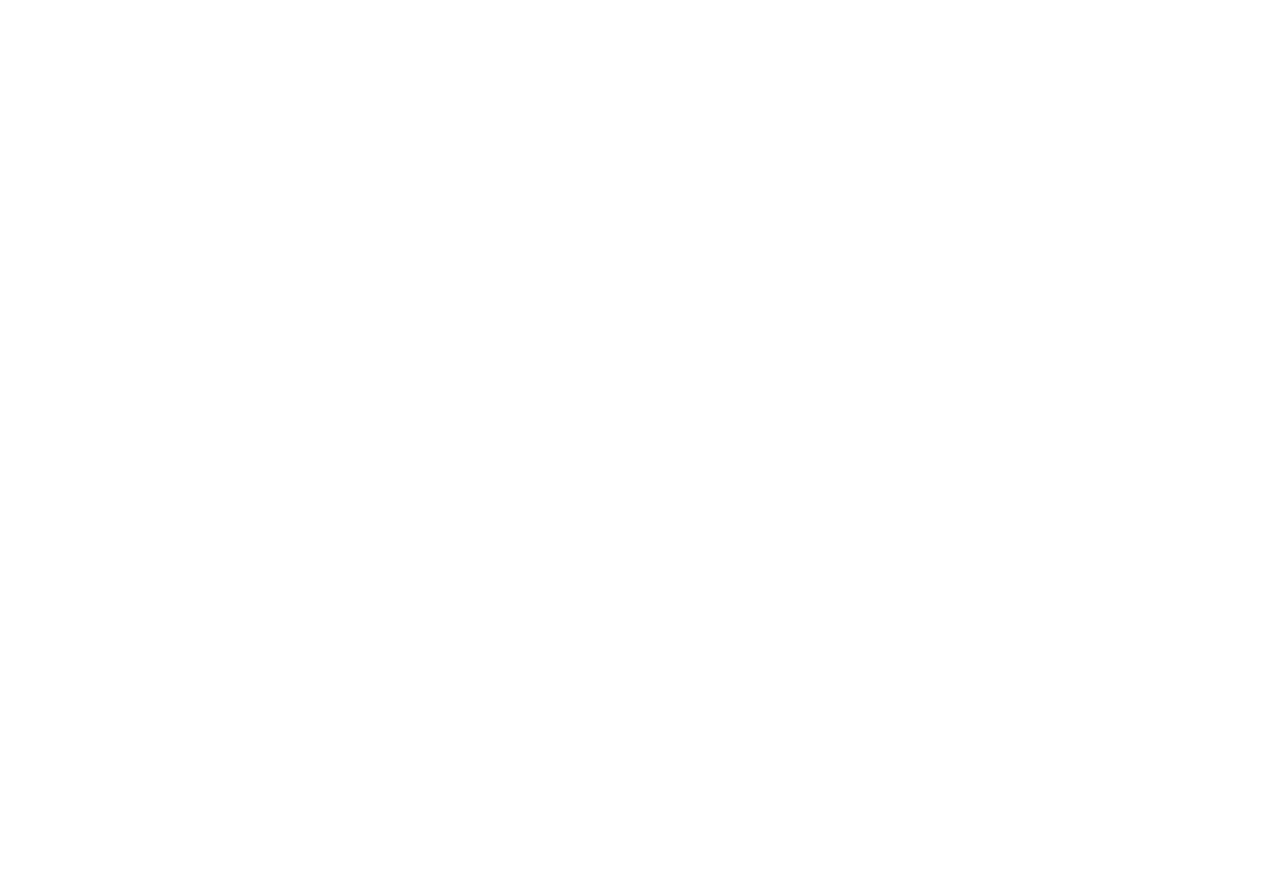
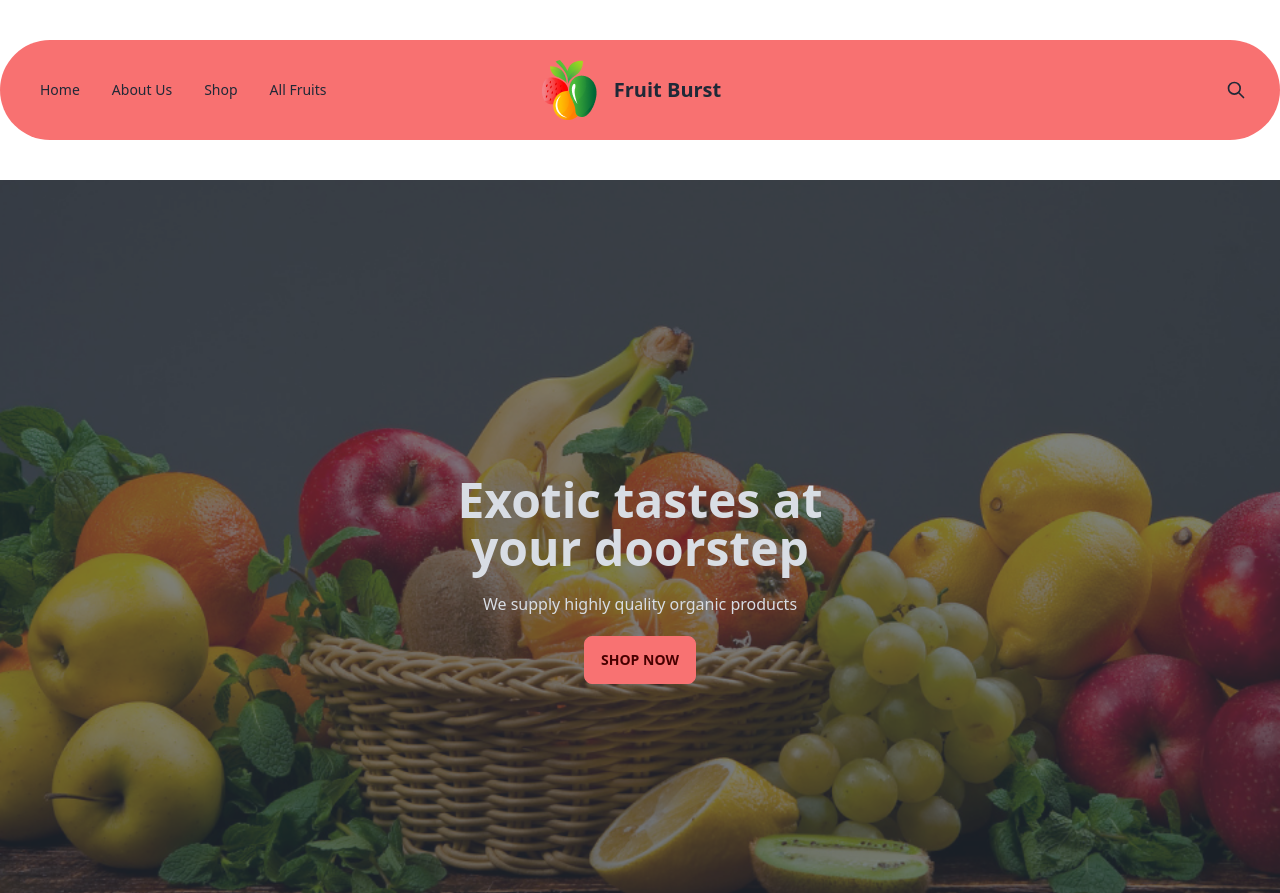
Before and after one commit to tanzina-islam/B8A3-fruit-brust, a plain HTML site: page index.html in a window 1280 px wide. Shown: the top 893 px of the page. Before the commit the page ends 800 px from the top, so only its background shows below. Drawn offline with nearby package versions, Linux system fonts and the light colour scheme.

Commit message:
added navber

```diff
--- a/index.html
+++ b/index.html
@@ -4,8 +4,78 @@
     <meta charset="UTF-8">
     <meta name="viewport" content="width=device-width, initial-scale=1.0">
     <title>Fruit Burst</title>
+    <!-- daisyUI -->
+    <link href="https://cdn.jsdelivr.net/npm/daisyui@3.5.0/dist/full.css" rel="stylesheet" type="text/css" />
+<script src="https://cdn.tailwindcss.com"></script>
+<!-- tailwind -->
+    <script>
+        tailwind.config = {
+          theme: {
+            extend: {
+              colors: {
+                clifford: '#da373d',
+              }
+            }
+          }
+        }
+      </script>
 </head>
 <body>
+    <!-- Navbar -->
 
+    <nav>
+        <div class="navbar bg-red-400 max-w-screen-xl mx-auto my-10 px-5 py-5  rounded-full">
+
+            <div>
+              <div class="dropdown">
+                <label tabindex="0" class="btn btn-ghost btn-circle lg:hidden">
+                  <svg xmlns="http://www.w3.org/2000/svg" class="h-5 w-5" fill="none" viewBox="0 0 24 24" stroke="currentColor"><path stroke-linecap="round" stroke-linejoin="round" stroke-width="2" d="M4 6h16M4 12h16M4 18h7" /></svg>
+                </label>
+                <ul tabindex="0" class="menu menu-sm dropdown-content mt-3 z-[1] p-2 shadow  rounded-box w-52">
+                  <li><a>Home</a></li>
+                  <li><a>About Us</a></li>
+                  <li><a>Shop</a></li>
+                  <li><a>All Fruits</a></li>
+                </ul>
+              </div>
+            </div>
+
+            <div class="navbar-start hidden lg:flex">
+                 <ul class="menu menu-horizontal px-1">
+                <li><a>Home</a></li>
+                  <li><a>About Us</a></li>
+                  <li><a>Shop</a></li>
+                  <li><a>All Fruits</a></li>
+              </ul>
+            </div >
+
+            <div class="navbar-center">
+                <img src="images/logo.png" alt="">
+                <a class="btn btn-ghost normal-case text-xl">Fruit Burst</a>
+          </div>
+
+            <div class="navbar-end">
+              <button class="btn btn-ghost btn-circle">
+                <svg xmlns="http://www.w3.org/2000/svg" class="h-5 w-5" fill="none" viewBox="0 0 24 24" stroke="currentColor"><path stroke-linecap="round" stroke-linejoin="round" stroke-width="2" d="M21 21l-6-6m2-5a7 7 0 11-14 0 7 7 0 0114 0z" /></svg>
+              </button>
+
+            </div>
+          </div>
+    </nav>
+    <main>
+        <!-- Banner section -->
+        <section>
+            <div class="hero min-h-screen" style="background-image: url(/images/banner1.png);">
+                <div class="hero-overlay bg-opacity-60"></div>
+                <div class="hero-content text-center text-neutral-content">
+                  <div class="max-w-md">
+                    <h1 class="mb-5 text-5xl font-bold">Exotic tastes at your doorstep</h1>
+                    <p class="mb-5">We supply highly quality organic products</p>
+                    <button class="btn btn-error">Shop Now</button>
+                  </div>
+                </div>
+              </div>
+        </section>
+    </main>
 </body>
 </html>
```
